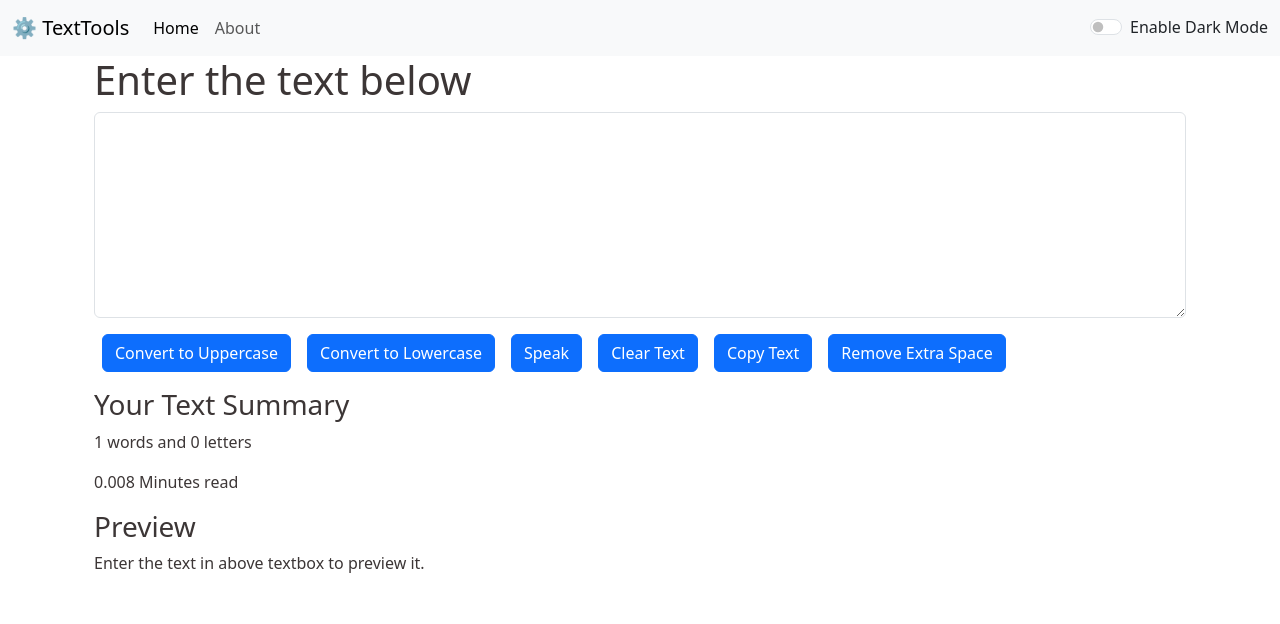
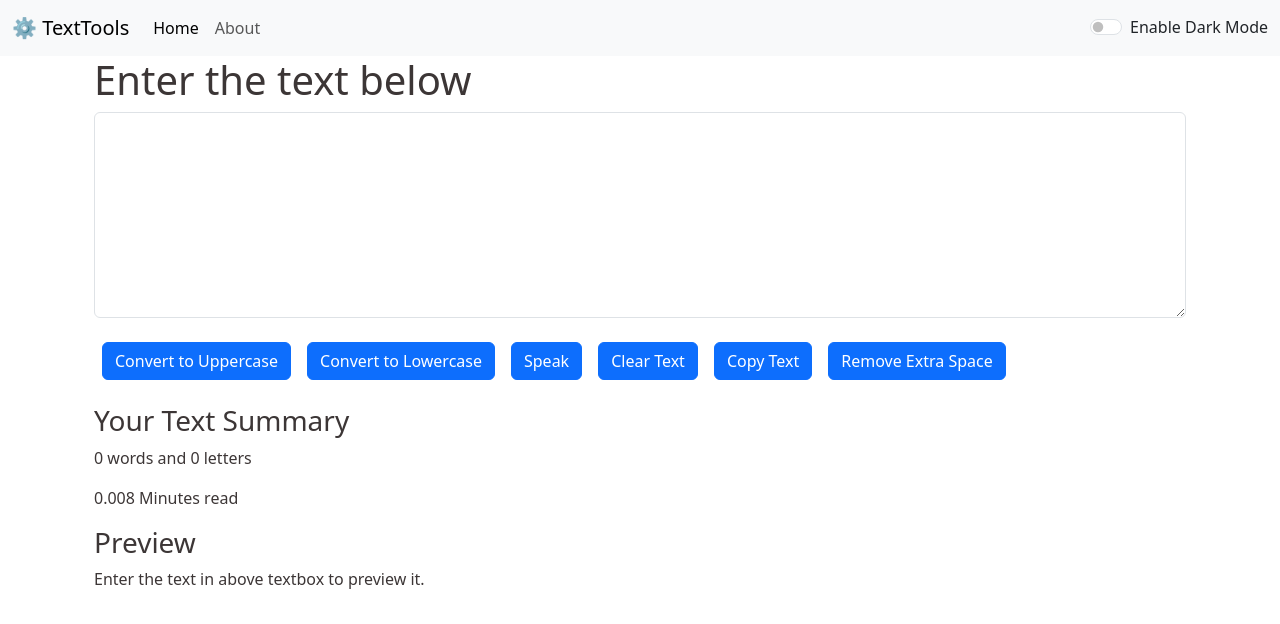
Before and after one commit to IshitaPathak/TextTools, a React (Create React App) app: page / in a window 1280 px wide. Shown: the top 624 px of the page. Built offline with nearby package versions, Linux system fonts and the light colour scheme.

Commit message:
shifting button in y axix & word count bug fix

```diff
--- a/src/components/Textform.js
+++ b/src/components/Textform.js
@@ -74,17 +74,17 @@ export default function Textform(props) {
                         value={Text} id="myBox" rows="8"></textarea>
 
                 </div>
-                <button className="btn btn-primary lg mx-2" onClick={handleUpCase}>Convert to Uppercase</button>
-                <button className="btn btn-primary lg mx-2" onClick={handleLoCase}>Convert to Lowercase</button>
-                <button className="btn btn-primary mx-2" id="toggle" onClick={speak}>Speak</button>
-                <button className="btn btn-primary lg mx-2" onClick={handleClearCase}>Clear Text</button>
-                <button className="btn btn-primary lg mx-2" onClick={HandleCopy}>Copy Text</button>
-                <button className="btn btn-primary lg mx-2" onClick={HandleExtraSpace}>Remove Extra Space</button>
+                <button className="btn btn-primary lg mx-2 my-2" onClick={handleUpCase}>Convert to Uppercase</button>
+                <button className="btn btn-primary lg mx-2 my-2" onClick={handleLoCase}>Convert to Lowercase</button>
+                <button className="btn btn-primary mx-2 my-2" id="toggle" onClick={speak}>Speak</button>
+                <button className="btn btn-primary lg mx-2 my-2" onClick={handleClearCase}>Clear Text</button>
+                <button className="btn btn-primary lg mx-2 my-2" onClick={HandleCopy}>Copy Text</button>
+                <button className="btn btn-primary lg mx-2 my-2" onClick={HandleExtraSpace}>Remove Extra Space</button>
 
             </div>
             <div className="container my-3" style={{ color: props.Mode === 'dark' ? 'white' : '#3c3636' }}>
                 <h3>Your Text Summary</h3>
-                <p>{Text.split(" ").length} words and {Text.length} letters</p>
+                <p>{Text.split(" ").filter((element)=>{return element.length!==0}).length} words and {Text.replace(/\s+/g, '').length} letters</p>
                 <p>{0.008 * Text.split(" ").length} Minutes read</p>
                 <h3>Preview</h3>
                 <p>{Text.length > 0 ? Text : "Enter the text in above textbox to preview it."}</p>
```
